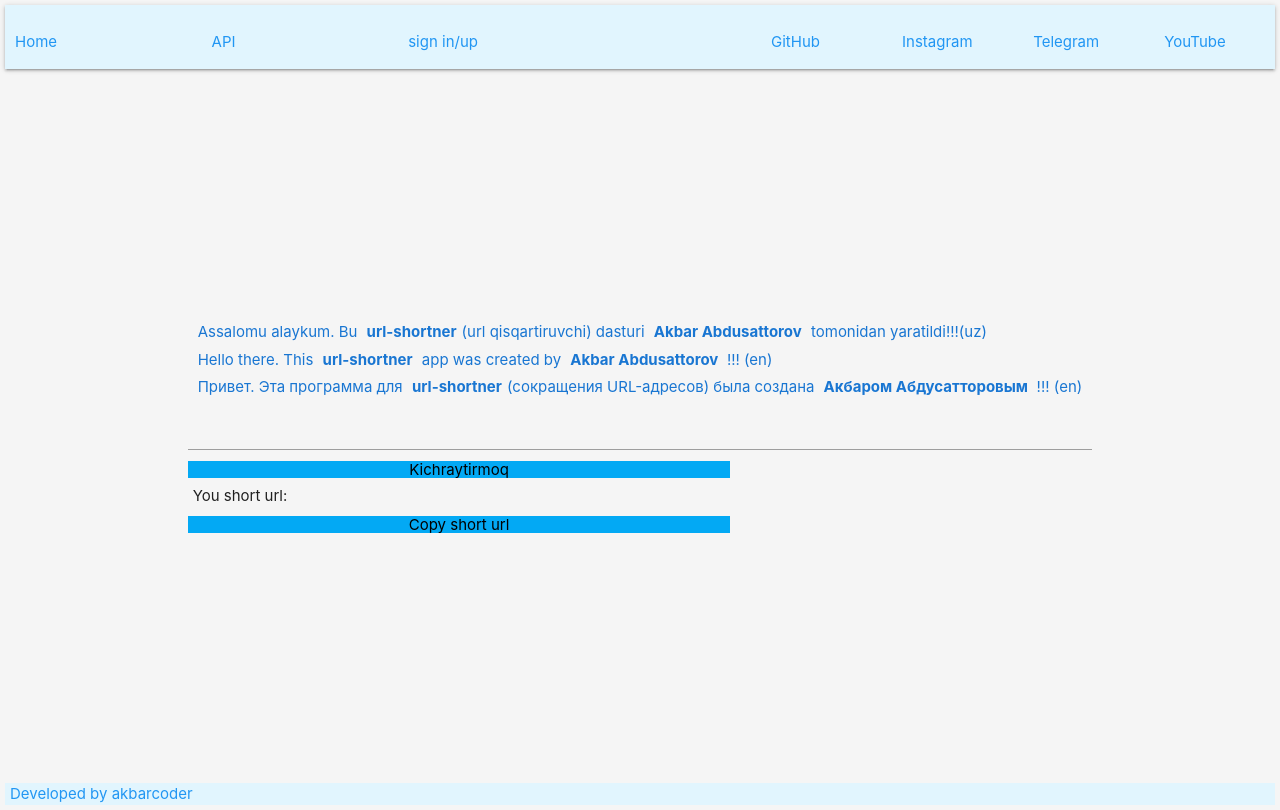
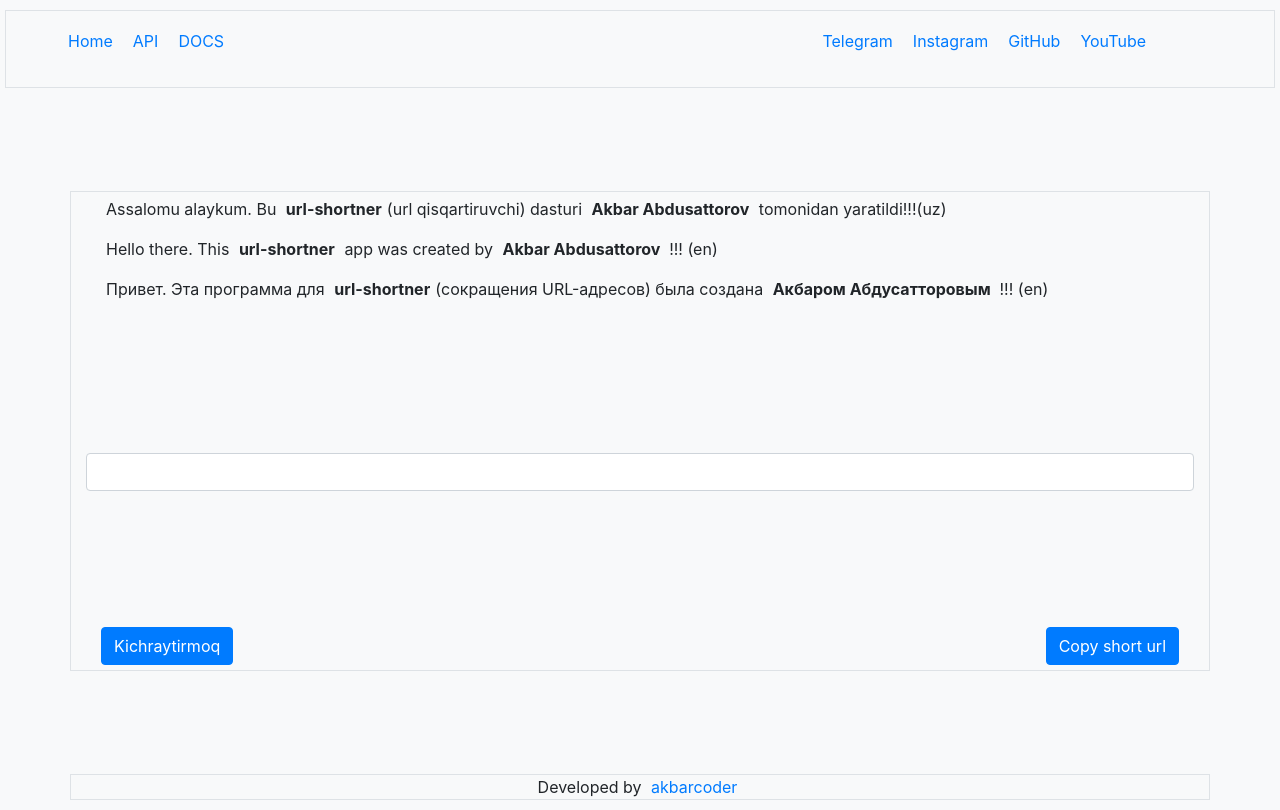
Before and after one commit to Arrow2004/url-shortner, a website: page src/client/index.html in a window 1280 px wide. Drawn offline with nearby package versions, Linux system fonts and the light colour scheme.

Commit message:
This is 3-commit

```diff
--- a/src/client/app/app.js
+++ b/src/client/app/app.js
@@ -1,38 +1,45 @@
-const button = document.getElementById('submit');
-const results = document.getElementById('results')
-button.addEventListener('click', (e) =>{
-    const postData = async(postUrl, url = {}) => {
+const button = document.getElementById("submit");
+const results = document.getElementById("results");
+const clipboardB = document.getElementById("clipboardB");
+let url = "https://instagram.com/akbarcoder";
+button.addEventListener("click", async (e) => {
+  const postData = async (postUrl, url = {}) => {
     const res = await fetch(postUrl, {
-            method: 'POST',
-            credentials: 'same-origin',
+      method: "POST",
+      credentials: "same-origin",
       headers: {
-                'Content-Type': 'application/json',
+        "Content-Type": "application/json",
       },
       body: JSON.stringify(url),
-        })
+    });
     try {
-            return await res.json()
+      return await res.json();
     } catch (error) {
-            console.log('error', error)
+      console.log("error", error);
     }
+  };
+  fullUrl = document.getElementById("urlInput").value;
+  console.log(fullUrl);
+  let response = postData("http://localhost:2000/fUrl", {
+    url: fullUrl,
+  });
+  response = await response;
+  console.log(response.fU);
+  results.innerHTML = `You short url: <a class="shortUrl" href="${response.fU}" target="_blank">${response.fU}</a>`;
+  url = response.fU;
+});
+function copyToClipboard(text) {
+  var dummy = document.createElement("textarea");
+  document.body.appendChild(dummy);
+  dummy.value = text;
+  dummy.select();
+  document.execCommand("copy");
+  document.body.removeChild(dummy);
 }
-    fullUrl = document.getElementById('urlInput').value;
-    console.log(fullUrl)
-    const response = postData('http://localhost:2000/fUrl', {
-    url: fullUrl,
-    })
-
-    response.then((res) => {
-        console.log('Response keldi');
-        console.log(res);
-        results.innerHTML = `You short url: <a class="shortUrl" href="${res.fU}" target="_blank">${res.fU}</a>`
-    })
-})
-function copyFunction() {
-    var copyText = document.getElementsByTagName("a");
-    var input = document.getElementById('clipboard')
-    input.value = copyText[0].innerHTML;
-    input.select();
-    document.execCommand('copy');
-    document.getElementById('clipboardB').innerHTML = 'Copied this url'
-  }
+clipboardB.addEventListener("click", (e) => {
+  copyToClipboard(url);
+  clipboardB.innerHTML = "Copied short url!!!";
+  setTimeout(() => {
+    clipboardB.innerHTML = "Copy short url!";
+  }, 3000);
+});
--- a/src/client/index.html
+++ b/src/client/index.html
@@ -1,46 +1,60 @@
 <!DOCTYPE html>
 <html lang="en">
   <head>
-    <meta charset="UTF-8">
-    <meta http-equiv="X-UA-Compatible" content="IE=edge">
-    <meta name="viewport" content="width=device-width, initial-scale=1.0">
+    <meta charset="UTF-8" />
+    <meta http-equiv="X-UA-Compatible" content="IE=edge" />
+    <meta name="viewport" content="width=device-width, initial-scale=1.0" />
+    <link
+      rel="stylesheet"
+      href="https://maxcdn.bootstrapcdn.com/bootstrap/4.5.2/css/bootstrap.min.css"
+    />
+    <script src="https://ajax.googleapis.com/ajax/libs/jquery/3.5.1/jquery.min.js"></script>
+    <script src="https://cdnjs.cloudflare.com/ajax/libs/popper.js/1.16.0/umd/popper.min.js"></script>
+    <script src="https://maxcdn.bootstrapcdn.com/bootstrap/4.5.2/js/bootstrap.min.js"></script>
     <title>Url Shortner app</title>
-    <link rel="stylesheet" href="https://cdnjs.cloudflare.com/ajax/libs/materialize/1.0.0/css/materialize.min.css">
-    <script src="https://cdnjs.cloudflare.com/ajax/libs/materialize/1.0.0/js/materialize.min.js"></script>
-    <link rel="stylesheet" href="./styles/home.css">
+    <link rel="stylesheet" href="./styles/home.css" />
   </head>
-<body>
-    <header>
-        <nav class="light-blue lighten-5 blue-text">
-            <ul>
-                <li>Home</li>
-                <li>API</li>
-                <li>sign in/up</li>
+  <body class="bg-light">
+    <header class="container-fluid md-5 border">
+      <nav class="navbar container mx-md-3">
+        <ul class="d-flex">
+          <li><a href="/">Home </a></li>
+          <li><a href="">API </a></li>
+          <li><a href="">DOCS </a></li>
         </ul>
-            <ul>
-                <li>GitHub</li>
-                <li>Instagram</li>
-                <li>Telegram</li>
-                <li>YouTube</li>
+        <ul class="d-flex">
+          <li><a href="">Telegram </a></li>
+          <li><a href="">Instagram </a></li>
+          <li><a href="">GitHub </a></li>
+          <li><a href="">YouTube </a></li>
         </ul>
       </nav>
     </header>
-    <main>
-        <div class="info blue-text text-darken-2">
-            <p>Assalomu alaykum. Bu <b> url-shortner</b>(url qisqartiruvchi) dasturi <b> Akbar Abdusattorov</b> tomonidan yaratildi!!!(uz)</p>
-            <p>Hello there. This <b> url-shortner</b> app was created by <b> Akbar Abdusattorov </b> !!! (en)</p>
-            <p>Привет. Эта программа для <b> url-shortner</b>(сокращения URL-адресов) была создана <b> Акбаром Абдусатторовым </b> !!! (en)</p>
+    <main class="container border">
+      <div class="container-fluid d-flex">
+        <p>
+          Assalomu alaykum. Bu <b> url-shortner</b>(url qisqartiruvchi) dasturi
+          <b> Akbar Abdusattorov</b> tomonidan yaratildi!!!(uz)
+        </p>
+        <p>
+          Hello there. This <b> url-shortner</b> app was created by
+          <b> Akbar Abdusattorov </b> !!! (en)
+        </p>
+        <p>
+          Привет. Эта программа для <b> url-shortner</b>(сокращения URL-адресов)
+          была создана <b> Акбаром Абдусатторовым </b> !!! (en)
+        </p>
+        <p id="results"></p>
       </div>
-        <input type="text" name='fulllUrl' id="urlInput">
-        <button class="waves-effect waves-light light-blue" id="submit">Kichraytirmoq</button>
-        <div id="results">
-            You short url:
+      <input type="text" class="form-control" name="fulllUrl" id="urlInput" />
+      <div class="container-fluid">
+        <button id="submit" class="btn btn-primary">Kichraytirmoq</button>
+        <button id="clipboardB" class="btn btn-primary">Copy short url</button>
       </div>
-        <button class="waves-effect waves-light light-blue" id='clipboardB' onclick="copyFunction()"> Copy short url </button>
-        <input type="text" id="clipboard" style="display: none;">
+      <input type="text" id="clipboard" style="display: none" />
     </main>
-    <footer class="light-blue lighten-5 blue-text">
-        Developed by akbarcoder
+    <footer class="container border">
+      Developed by <a href="https://instagram.com/akbarcoder">akbarcoder</a>
     </footer>
     <script src="./app/app.js"></script>
   </body>
--- a/src/client/styles/errorpage.css
+++ b/src/client/styles/errorpage.css
@@ -1 +1,6 @@
 @import url("main.css");
+main {
+  height: max-content;
+  justify-content: center;
+  align-items: center;
+}
--- a/src/client/styles/main.css
+++ b/src/client/styles/main.css
@@ -1,54 +1,71 @@
-*{
+* {
   box-sizing: border-box;
   margin: 5px;
   padding: 0;
+  text-align: center;
 }
-body{
-    display: flex;
-    flex-direction: column;
-    justify-content: space-between;
-    align-items: center;
-    background: #f5f5f5;
-    min-height: 100vh;
-    width: 100%;
-    padding: 0;
-}
-body *{
-    min-width: 60%;
-}
-header{
-    width: 100%;
-    margin: 0 !important;
-    padding: 0;
-}
-nav, footer{
+body {
   display: flex;
   justify-content: space-between;
   align-items: center;
-    flex-wrap: wrap;
-    width: 100%;
-    margin: 0 !important;
-    color: #f5f5f5;
-    padding: 0 5px 0 5px;
+  flex-direction: column;
+  height: 100vh;
 }
-button{
-    border: none;
-    max-width: 50px;
+nav {
+  display: flex !important;
+  justify-content: space-between !important;
+  align-items: center !important;
 }
-ul{
+ul {
   list-style: none;
+}
+main {
   display: flex;
   justify-content: space-between;
   align-items: center;
-    margin: 0;
-    min-width: 40% !important;
+  flex-direction: column;
+  height: 60vh;
 }
-li{
-    padding: 0;
-    min-width: 20% !important;
+.container-fluid {
+  display: flex !important;
+  justify-content: space-between;
+  flex-wrap: wrap;
 }
-@media screen and (max-width: 400px){
-    nav ul{
-        width: 100% !important;
+footer {
+  text-align: center !important;
+  display: block !important;
+}
+@media (max-width: 400px) {
+  body {
+    min-height: 120vh;
+  }
+  main {
+    height: 90vh;
   }
 }
+@media (max-width: 400px) {
+  body {
+    min-height: 120vh;
+  }
+  main {
+    height: 90vh;
+  }
+}
+@media (max-width: 350px) {
+  body {
+    min-height: 120vh;
+  }
+  main {
+    height: 90vh;
+  }
+  .container-fluid {
+    margin: 0 !important;
+  }
+  ul {
+    display: flex;
+    flex-wrap: wrap;
+  }
+  button {
+    margin: 10px 20%;
+  }
+}
```
Also changed, not shown: src/client/not-found.html (+30 -5 lines), test.js (deleted, +0 -11 lines). Lines whose indentation alone changed are shown as unchanged.
